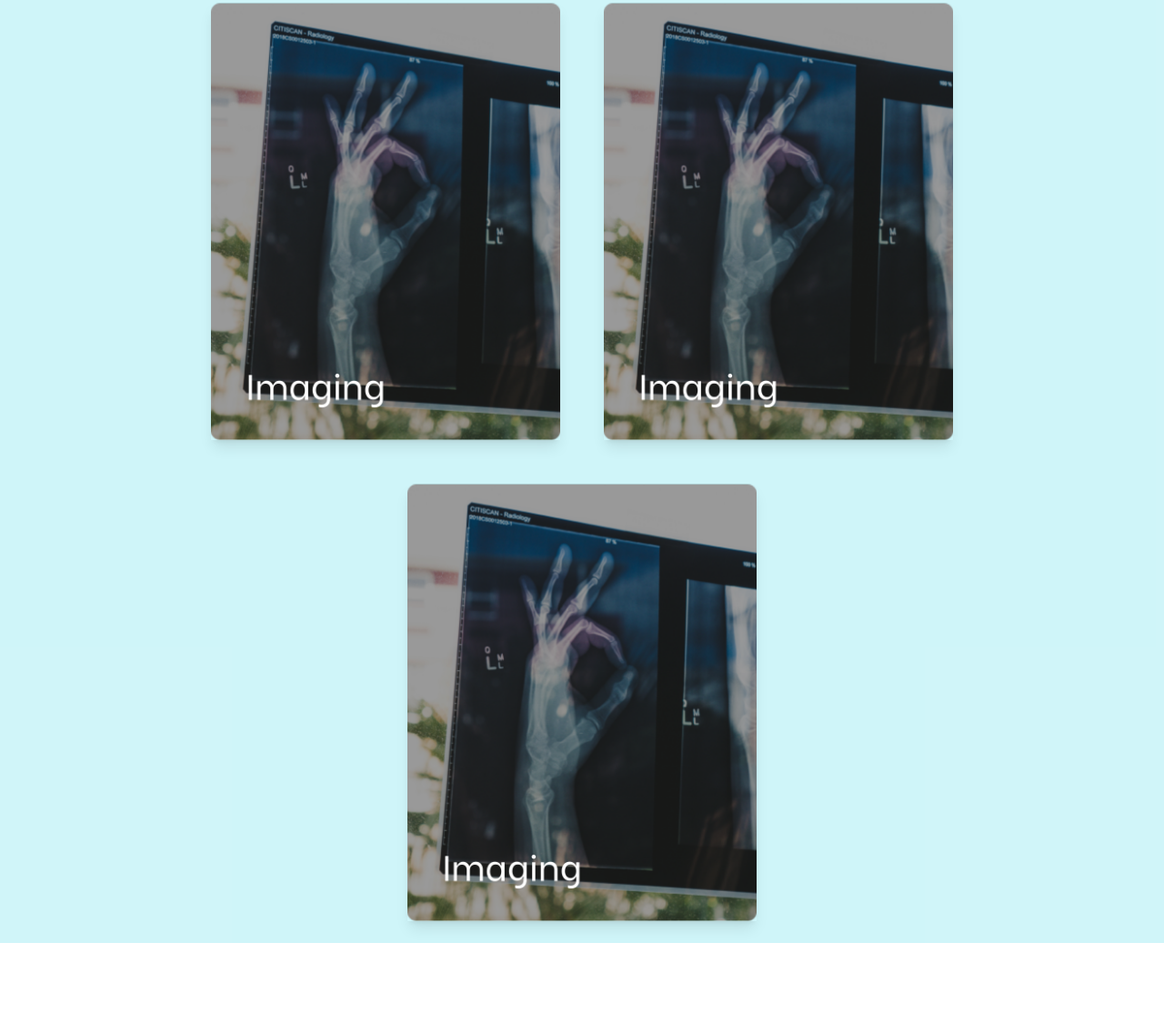
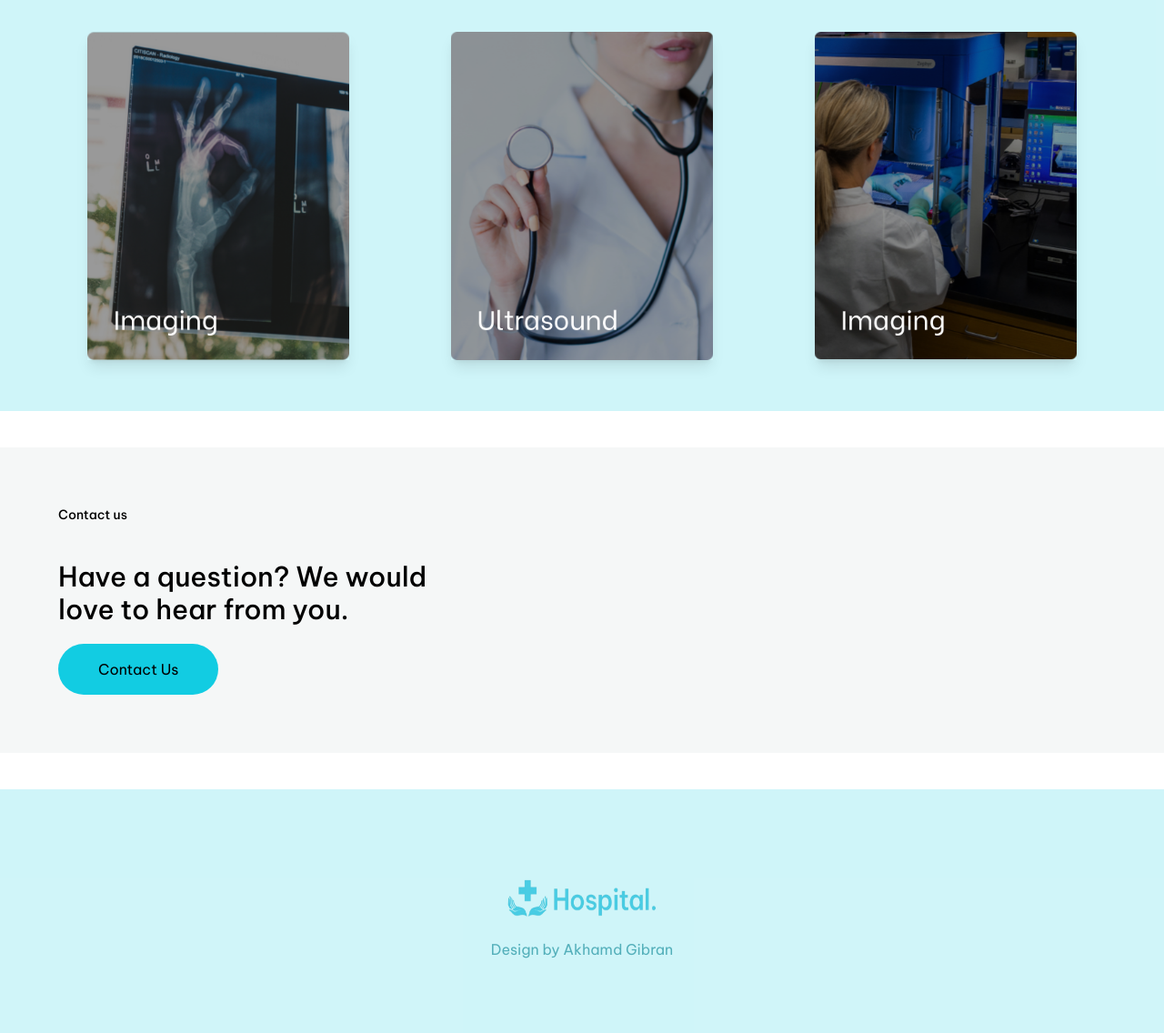
Before and after one commit to earlwyl/hospitalRework, a website: page public/index.html in a window 1280 px wide. Shown: the part 1829-2965 px from the top of the page at 91% size. Before the commit the page ends 2866 px from the top, so only its background shows below. Drawn offline with Linux system fonts and the light colour scheme.

Commit message:
finish v1

```diff
--- a/public/index.html
+++ b/public/index.html
@@ -132,7 +132,7 @@
     <!-- About Us End -->
 
     <!-- Bussines -->
-    <section id="bussines" class="mt-10 bg-[#3e5e5e] bg-opacity-20 w-full">
+    <section id="bussines" class="mt-10 bg-[#F5F7F7] w-full">
       <div class="container mx-auto grid grid-cols-1 lg:grid-cols-2">
         <div class="p-16 sm:mb-2 lg:mb-0 lg:col-start-2">
           <p class="text-sm font-medium mb-10">Our Business</p>
@@ -165,33 +165,79 @@
         <div class="px-16 py-8 sm:mb-5">
           <p class="text-sm font-medium">Our Facility</p>
         </div>
-        <div class="sm:flex sm:flex-wrap sm:justify-center">
+        <div class="py-8 sm:flex sm:flex-wrap sm:justify-center lg:gap-16">
           <div class="p-6">
             <img
-              class="shadow-lg mx-auto w-96"
-              src="/images/Frame 6 2 1.png"
+              class="shadow-lg mx-auto w-56 lg:w-72"
+              src="../images/frame 6 2 1.png"
               alt=""
             />
           </div>
           <div class="p-6">
             <img
-              class="shadow-lg mx-auto w-96"
-              src="/images/Frame 6 2 1.png"
+              class="shadow-lg mx-auto w-56 lg:w-72"
+              src="../images/Frame 7 2 1.png"
               alt=""
             />
           </div>
           <div class="p-6">
             <img
-              class="shadow-lg mx-auto w-96"
-              src="/images/Frame 6 2 1.png"
+              class="shadow-lg mx-auto w-56 lg:w-72"
+              src="../images/Frame 8 2 1.png"
               alt=""
             />
           </div>
         </div>
       </div>
     </section>
+    <!-- Facility End -->
 
-    <!-- Facility End -->
+    <!-- Contact -->
+
+    <section id="contact" class="mt-10 bg-[#F5F7F7] w-full">
+      <div class="container mx-auto">
+        <div class="lg:flex lg:just lg:max-w-[560px]">
+          <div class="p-16 sm:mb-2 lg:mb-0">
+
+            <p class="text-sm font-medium mb-10">Contact us</p>
+            <h1 class="text-3xl font-medium mb-5">
+              Have a question? We would love to hear from you.
+            </h1>
+
+            <button
+              class="px-11 py-4 bg-[#12CCE2] rounded-full hover:text-white"
+            >
+              Contact Us
+            </button>
+          </div>
+        </div>
+      </div>
+      </div>
+    </section>
+
+    <!-- Contact End -->
+
+    <!-- Footer -->
+
+    <footer class="bg-[#12CCE2] bg-opacity-20 w-full mt-10">
+      <div class="container mx-auto">
+        <div class="p-20 flex items-center justify-center flex-col">
+          <div class="px-4 py-4">
+            <a href="#home"
+              ><img
+                src="../images/Desain_tanpa_judul__1_-removebg-preview.png"
+                alt=""
+                class="h-[52px] w-[189px]"
+            /></a>
+          </div>
+          <div>
+            <p class="text-[#53AFBA]">Design by Akhamd Gibran</p>
+          </div>
+        </div>
+      </div>
+    </footer>
+
+    <!-- Footer End -->
 
     <script src="/dist/js/script.js"></script>
   </body>
```
Also changed, not shown: public/css/style.css.
